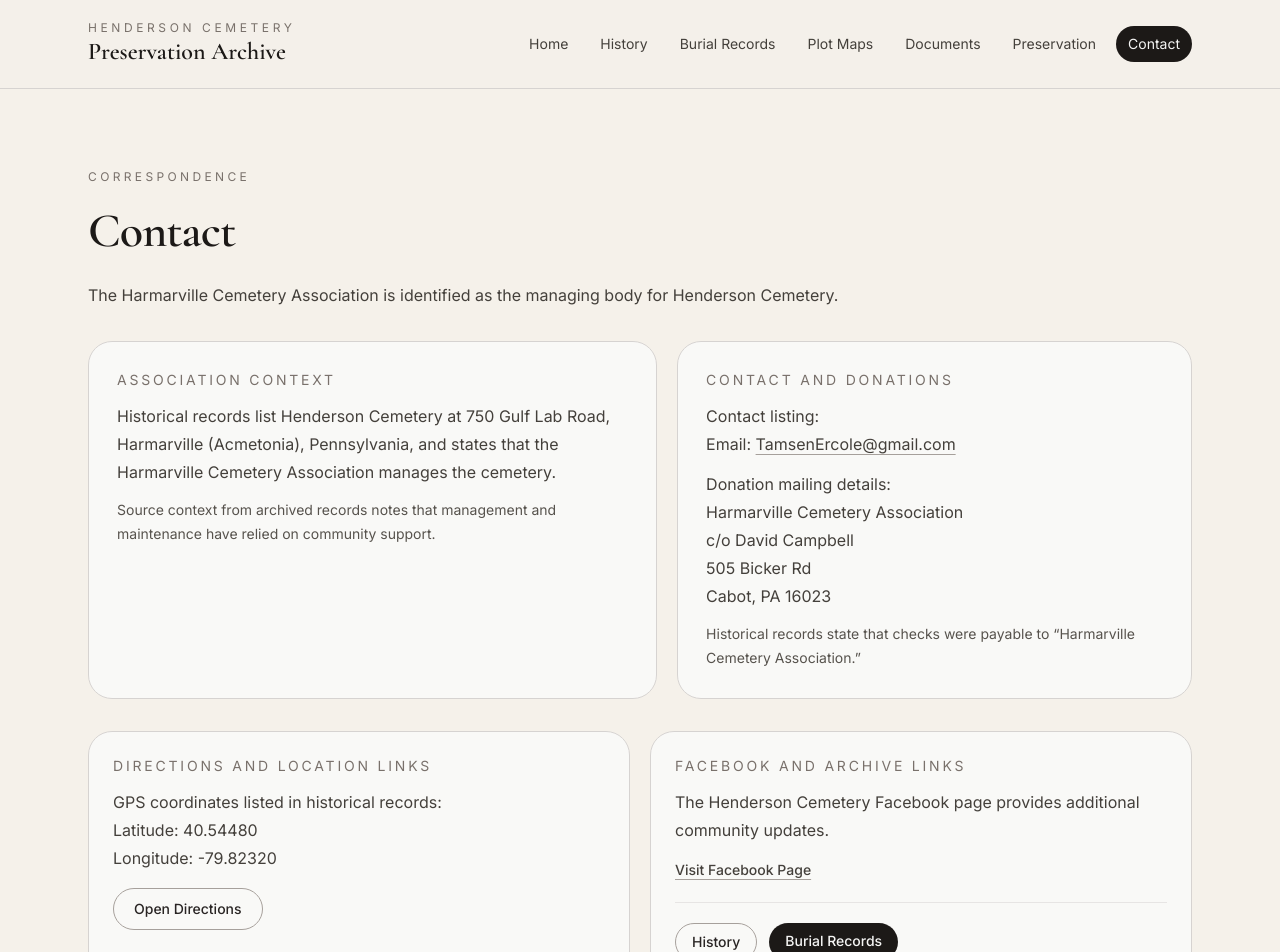
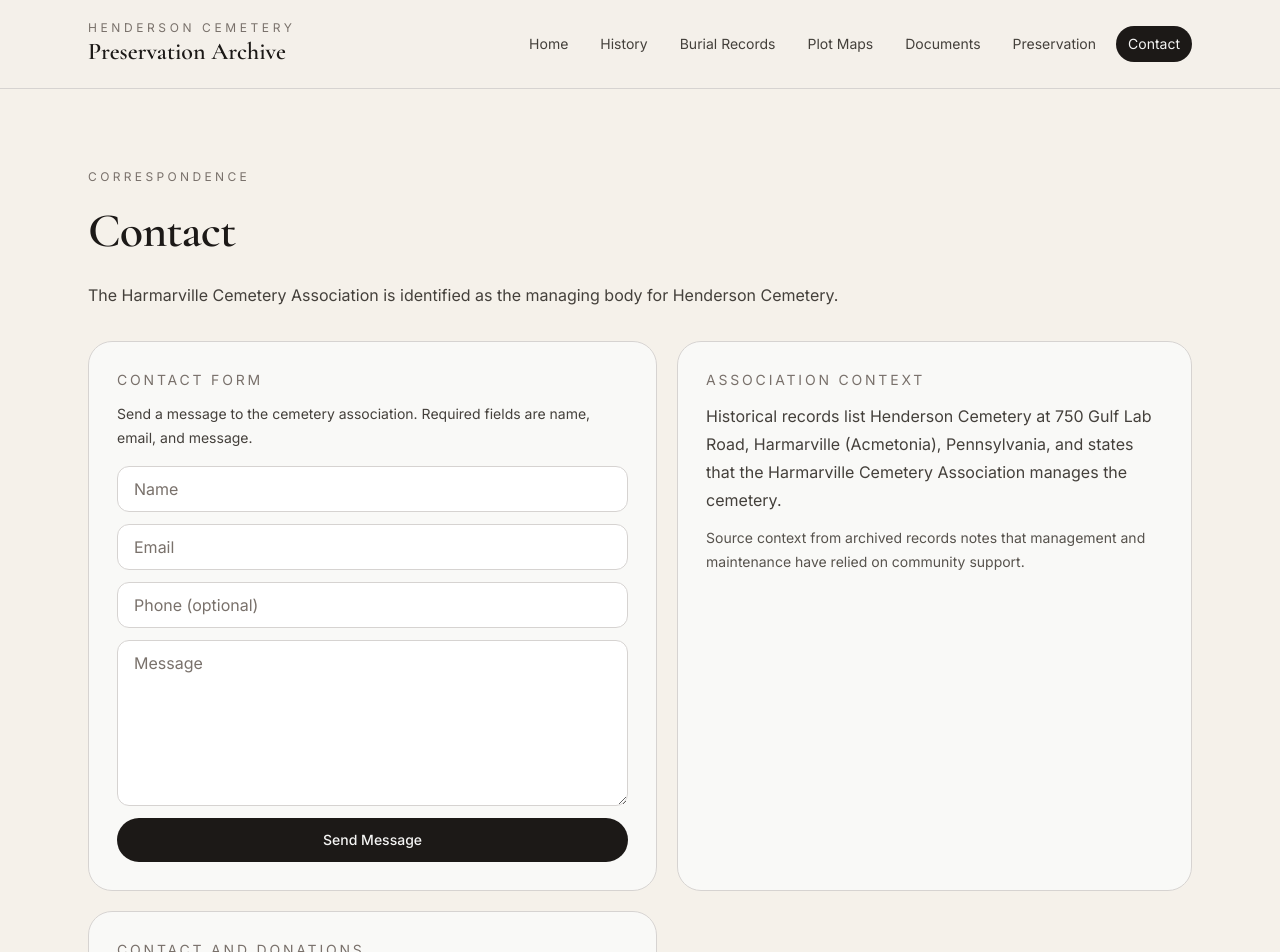
Before and after one commit to jcmnj/henderson-cemetery, a Next.js app: page /contact in a window 1280 px wide. Shown: the top 952 px of the page. Built offline with nearby package versions, Linux system fonts and the light colour scheme.

Commit message:
Add simple Resend contact form flow

```diff
--- /dev/null
+++ b/app/api/contact/route.ts
@@ -0,0 +1,107 @@
+import { NextResponse } from "next/server";
+
+type ContactPayload = {
+  name?: string;
+  email?: string;
+  phone?: string;
+  message?: string;
+  website?: string;
+};
+
+const emailPattern = /^[^\s@]+@[^\s@]+\.[^\s@]+$/;
+
+function asText(value: unknown) {
+  return typeof value === "string" ? value.trim() : "";
+}
+
+function escapeHtml(value: string) {
+  return value
+    .replaceAll("&", "&amp;")
+    .replaceAll("<", "&lt;")
+    .replaceAll(">", "&gt;")
+    .replaceAll('"', "&quot;")
+    .replaceAll("'", "&#39;");
+}
+
+export async function POST(request: Request) {
+  try {
+    const body = (await request.json()) as ContactPayload;
+    const name = asText(body.name);
+    const email = asText(body.email);
+    const phone = asText(body.phone);
+    const message = asText(body.message);
+    const website = asText(body.website);
+
+    if (website) {
+      return NextResponse.json({ success: true });
+    }
+
+    if (!name || !email || !message) {
+      return NextResponse.json(
+        { error: "Name, email, and message are required." },
+        { status: 400 }
+      );
+    }
+
+    if (!emailPattern.test(email)) {
+      return NextResponse.json({ error: "Email address is invalid." }, { status: 400 });
+    }
+
+    const apiKey = process.env.RESEND_API_KEY;
+    const to = process.env.CONTACT_TO_EMAIL;
+    const from = process.env.CONTACT_FROM_EMAIL;
+
+    if (!apiKey || !to || !from) {
+      return NextResponse.json(
+        { error: "Contact email service is not configured." },
+        { status: 500 }
+      );
+    }
+
+    const safeName = escapeHtml(name);
+    const safeEmail = escapeHtml(email);
+    const safePhone = escapeHtml(phone || "Not provided");
+    const safeMessage = escapeHtml(message);
+
+    const subject = `Henderson Cemetery Contact: ${name}`;
+    const html = `
+      <div>
+        <h2>New contact submission</h2>
+        <p><strong>Name:</strong> ${safeName}</p>
+        <p><strong>Email:</strong> ${safeEmail}</p>
+        <p><strong>Phone:</strong> ${safePhone}</p>
+        <p><strong>Message:</strong></p>
+        <p style="white-space: pre-wrap;">${safeMessage}</p>
+      </div>
+    `;
+
+    const resendResponse = await fetch("https://api.resend.com/emails", {
+      method: "POST",
+      headers: {
+        Authorization: `Bearer ${apiKey}`,
+        "Content-Type": "application/json",
+      },
+      body: JSON.stringify({
+        from,
+        to: [to],
+        subject,
+        html,
+        reply_to: email,
+      }),
+    });
+
+    if (!resendResponse.ok) {
+      return NextResponse.json(
+        { error: "Unable to send message right now. Please try again." },
+        { status: 502 }
+      );
+    }
+
+    return NextResponse.json({ success: true });
+  } catch {
+    return NextResponse.json(
+      { error: "Unable to process contact request." },
+      { status: 500 }
+    );
+  }
+}
--- /dev/null
+++ b/app/components/contact/ContactForm.tsx
@@ -0,0 +1,123 @@
+"use client";
+
+import { FormEvent, useState } from "react";
+
+type Status = "idle" | "loading" | "success" | "error";
+
+export function ContactForm() {
+  const [status, setStatus] = useState<Status>("idle");
+  const [error, setError] = useState("");
+  const [form, setForm] = useState({
+    name: "",
+    email: "",
+    phone: "",
+    message: "",
+    website: "",
+  });
+
+  const onSubmit = async (event: FormEvent<HTMLFormElement>) => {
+    event.preventDefault();
+    setStatus("loading");
+    setError("");
+
+    try {
+      const response = await fetch("/api/contact", {
+        method: "POST",
+        headers: { "Content-Type": "application/json" },
+        body: JSON.stringify(form),
+      });
+
+      const result = (await response.json()) as { error?: string };
+      if (!response.ok) {
+        setStatus("error");
+        setError(result.error || "Unable to send your message.");
+        return;
+      }
+
+      setStatus("success");
+      setForm({
+        name: "",
+        email: "",
+        phone: "",
+        message: "",
+        website: "",
+      });
+    } catch {
+      setStatus("error");
+      setError("Unable to send your message.");
+    }
+  };
+
+  return (
+    <article className="card-soft rounded-3xl border border-stone-300 bg-stone-50/90 p-5 sm:p-7">
+      <p className="text-sm uppercase tracking-[0.2em] text-stone-500">Contact Form</p>
+      <p className="mt-3 text-sm leading-6 text-stone-700">
+        Send a message to the cemetery association. Required fields are name, email, and
+        message.
+      </p>
+
+      <form onSubmit={onSubmit} className="mt-4 grid gap-3">
+        <input
+          type="text"
+          name="website"
+          value={form.website}
+          onChange={(event) => setForm((prev) => ({ ...prev, website: event.target.value }))}
+          tabIndex={-1}
+          autoComplete="off"
+          className="hidden"
+          aria-hidden="true"
+        />
+
+        <input
+          name="name"
+          value={form.name}
+          onChange={(event) => setForm((prev) => ({ ...prev, name: event.target.value }))}
+          placeholder="Name"
+          required
+          className="rounded-xl border border-stone-300 bg-white px-4 py-2.5 text-base text-stone-900 placeholder:text-stone-500 outline-none focus:border-stone-600"
+        />
+
+        <input
+          type="email"
+          name="email"
+          value={form.email}
+          onChange={(event) => setForm((prev) => ({ ...prev, email: event.target.value }))}
+          placeholder="Email"
+          required
+          className="rounded-xl border border-stone-300 bg-white px-4 py-2.5 text-base text-stone-900 placeholder:text-stone-500 outline-none focus:border-stone-600"
+        />
+
+        <input
+          name="phone"
+          value={form.phone}
+          onChange={(event) => setForm((prev) => ({ ...prev, phone: event.target.value }))}
+          placeholder="Phone (optional)"
+          className="rounded-xl border border-stone-300 bg-white px-4 py-2.5 text-base text-stone-900 placeholder:text-stone-500 outline-none focus:border-stone-600"
+        />
+
+        <textarea
+          name="message"
+          value={form.message}
+          onChange={(event) => setForm((prev) => ({ ...prev, message: event.target.value }))}
+          placeholder="Message"
+          rows={6}
+          required
+          className="rounded-xl border border-stone-300 bg-white px-4 py-2.5 text-base text-stone-900 placeholder:text-stone-500 outline-none focus:border-stone-600"
+        />
+
+        <button
+          type="submit"
+          disabled={status === "loading"}
+          className="button-soft inline-flex w-full justify-center rounded-full bg-stone-900 px-5 py-3 text-sm font-medium text-stone-100 hover:bg-stone-700 disabled:cursor-not-allowed disabled:opacity-70 sm:w-auto"
+        >
+          {status === "loading" ? "Sending..." : "Send Message"}
+        </button>
+      </form>
+
+      {status === "success" ? (
+        <p className="mt-4 text-sm text-emerald-700">Your message has been sent.</p>
+      ) : null}
+      {status === "error" ? <p className="mt-4 text-sm text-rose-700">{error}</p> : null}
+    </article>
+  );
+}
--- a/app/contact/page.tsx
+++ b/app/contact/page.tsx
@@ -4,6 +4,7 @@ import { PageHeader } from "@/app/components/site/PageHeader";
 import { SiteFooter } from "@/app/components/site/SiteFooter";
 import { SiteHeader } from "@/app/components/site/SiteHeader";
 import { DonationBanner } from "@/app/components/site/DonationBanner";
+import { ContactForm } from "@/app/components/contact/ContactForm";
 
 export const metadata: Metadata = {
   title: "Contact",
@@ -35,6 +36,8 @@ export default function ContactPage() {
         />
 
         <div className="mt-8 grid gap-5 lg:grid-cols-[1.05fr_0.95fr]">
+          <ContactForm />
+
           <article className="card-soft rounded-3xl border border-stone-300 bg-stone-50/90 p-5 sm:p-7">
             <p className="text-sm uppercase tracking-[0.2em] text-stone-500">
               Association Context
```
